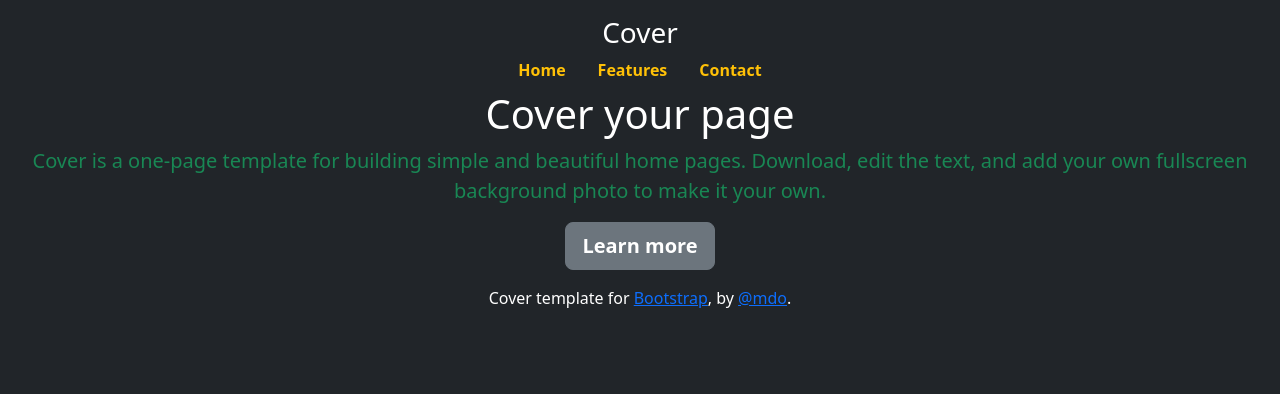
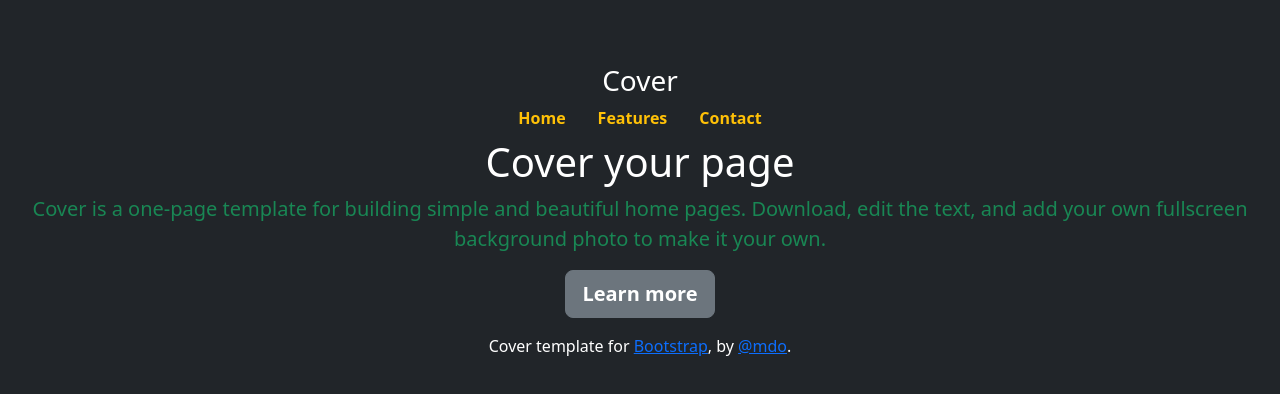
Before and after one commit to Fawzi-Barry/Bootstrap1, a plain HTML site: page index.html in a window 1280 px wide. Drawn offline with Linux system fonts and the light colour scheme; files that its build step writes are made by us from their sources; files whose address does not match are found by name.

Commit message:
Update index.html

```diff
--- a/index.html
+++ b/index.html
@@ -8,7 +8,7 @@
     <link rel="stylesheet" href="bootstrap-5.3.3-dist/css/bootstrap.min.css">
     <script src="bootstrap-5.3.3-dist/js/bootstrap.bundle.js"></script>
 </head>
-<body class="d-flex h-100 text-center text-white bg-dark">
+<body class="d-flex h-100 text-center text-white bg-dark mt-5">
 
 <div class="cover-container d-flex w-100 h-100 p-3 mx-auto flex-column">
     <header class="mb-auto">
```
